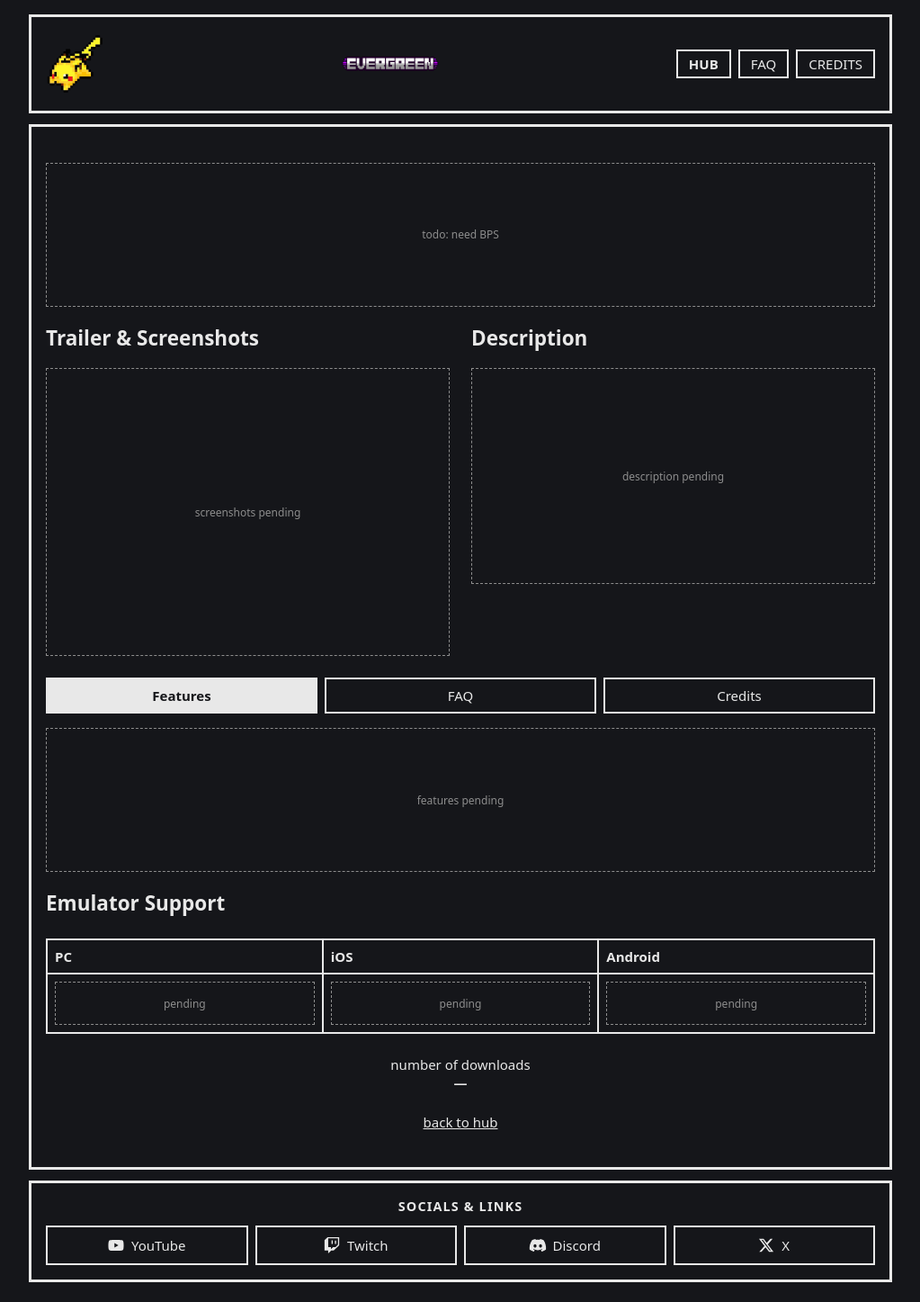
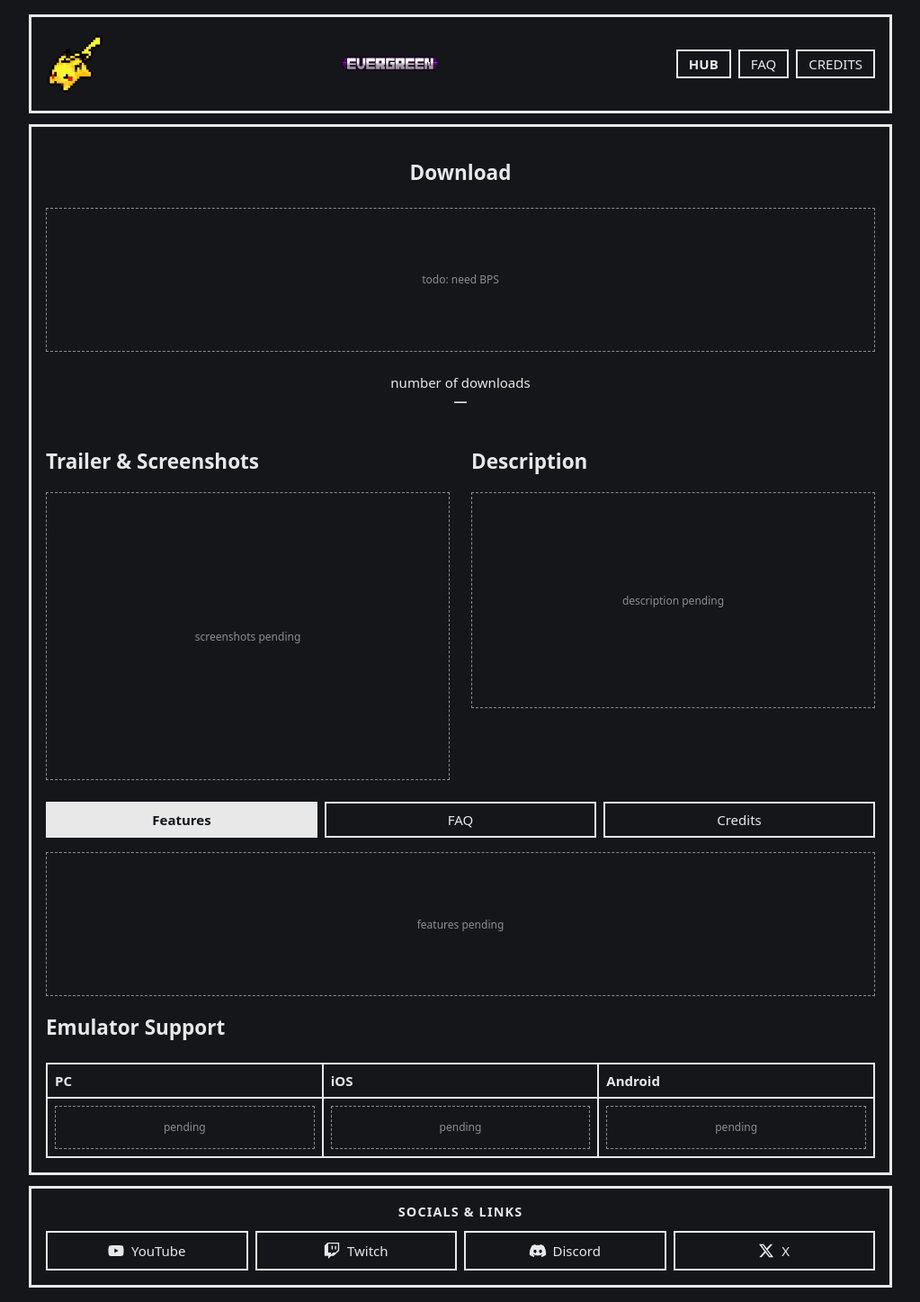
Before and after one commit to shockinglygongas/shockinglygongas.github.io, a Next.js app: page /games/evergreen in a window 1280 px wide. Shown: the whole page at 90% size, without its empty margins (128-1151 px from the left). Built offline with nearby package versions, Linux system fonts and the light colour scheme.

Commit message:
adds basic download header and moves download count under rom patcher

```diff
--- a/app/games/[id]/page.tsx
+++ b/app/games/[id]/page.tsx
@@ -47,6 +47,8 @@ export default async function GamePage({ params }: { params: Promise<{ id: strin
 					</nav>
 				) : null}
 
+				<center><h2>Download</h2></center>
+
 				<div className="rom-patcher">
 					{game.patch ? (
 						<RomPatcher gameId={game.id} title={game.title} patch={game.patch} />
@@ -54,6 +56,8 @@ export default async function GamePage({ params }: { params: Promise<{ id: strin
 						<div className="slot" style={{ minHeight: 160, marginTop: 24 }}>todo: need BPS</div>
 					)}
 				</div>
+
+				<DownloadCount gameId={game.id} label="number of downloads" />
 
 				<div className="game-detail">
 					<section>
@@ -110,10 +114,6 @@ export default async function GamePage({ params }: { params: Promise<{ id: strin
 					</tbody>
 				</table>
 
-				<DownloadCount gameId={game.id} label="number of downloads" />
-				<p className="counter">
-					<Link href="/">back to hub</Link>
-				</p>
 			</main>
 			<SiteFooter />
 		</>
```
